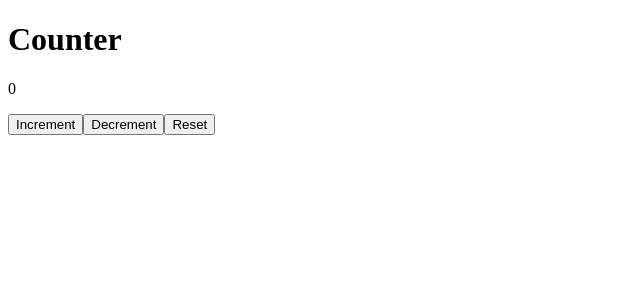
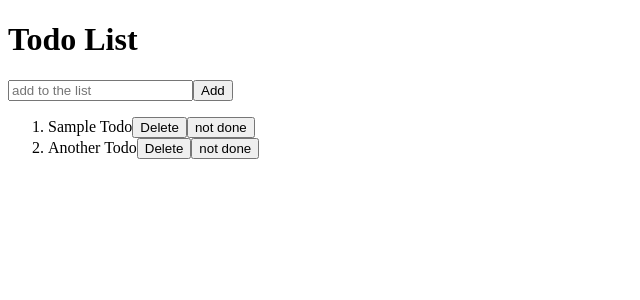
Before and after one commit to haideralfia/all_project, a React (Vite) app: page / in a window 1280 px wide. Shown: the top 300 px of the page, without its empty margins (0-640 px from the left). Built offline with nearby package versions, Linux system fonts and the light colour scheme.

Commit message:
Fourth commit

```diff
--- a/src/App.jsx
+++ b/src/App.jsx
@@ -1,10 +1,12 @@
 import './App.css';
-import Counter from './components/Counter';
+// import Counter from './components/Counter';
+import TodoList from './components/TodoList';
 
 function App() {
   return (
     <>
-      <Counter />
+      {/* <Counter /> */}
+      <TodoList />
     </>
   );
 }
--- /dev/null
+++ b/src/components/TodoList.jsx
@@ -0,0 +1,57 @@
+import React, { useState } from 'react';
+
+const TodoList = () => {
+  const [input, setInput] = useState('');
+  const [list, setList] = useState(['Sample Todo', 'Another Todo']);
+  const [toggle, setToggle] = useState({ 'not done': false });
+  const [status, setStatus] = useState(toggle);
+
+  const handleInput = (e) => {
+    setInput(e.target.value);
+  };
+
+  const addList = () => {
+    setList([...list, input]);
+    setInput('');
+  };
+  const deleteList = (index) => {
+    const newList = list.filter((_, i) => i !== index);
+    setList(newList);
+  };
+
+  // working on the status and is complete functionality
+  const statusCheck = (index) => {
+    setStatus((_, i) =>
+      i == index ? status == setToggle(toggle == { done: true }) : status
+    );
+  };
+  return (
+    <>
+      <h1>Todo List</h1>
+      <div>
+        <input
+          type="texts"
+          placeholder="add to the list"
+          value={input}
+          onChange={(e) => handleInput(e)}
+        />
+        <button onClick={addList}>Add</button>
+      </div>
+      <div>
+        <ol>
+          {list.map((list, index) => (
+            <li key={index}>
+              <span>{list}</span>
+              <button onClick={() => deleteList(index)}>Delete</button>
+              <button onClick={() => statusCheck(index)}>
+                <span>{!toggle ? 'done' : 'not done'}</span>
+              </button>
+            </li>
+          ))}
+        </ol>
+      </div>
+    </>
+  );
+};
+
+export default TodoList;
```
